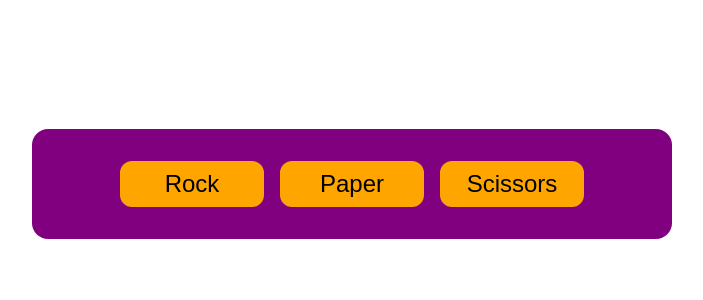
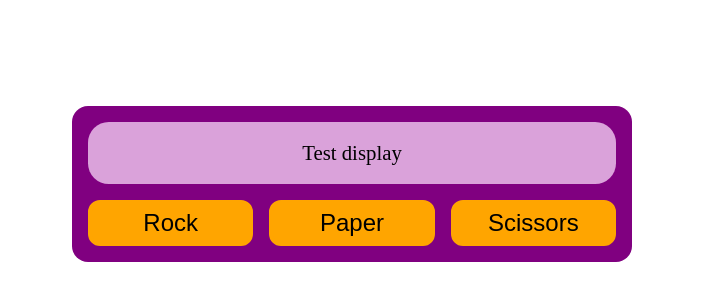
Before and after one commit to karolbrol/odin-rock-paper-scissors, a plain HTML site: page index.html in a window 1280 px wide. Shown: the part 216-516 px from the top of the page, without its empty margins (288-991 px from the left). Drawn offline with Linux system fonts and the light colour scheme.

Commit message:
Add score display

```diff
--- a/index.html
+++ b/index.html
@@ -11,9 +11,13 @@
     <main class="main-section">
 
         <div class="game-container" id="rps-container">
-            <button class="rps-btn" value="Rock">Rock</button>
-            <button class="rps-btn" value="Paper">Paper</button>
-            <button class="rps-btn" value="Scissors">Scissors</button>
+            <div class="rps-display" id="rps-display">Test display</div>
+            <div class="btn-container" id="btn-container">
+                <button class="rps-btn" value="Rock">Rock</button>
+                <button class="rps-btn" value="Paper">Paper</button>
+                <button class="rps-btn" value="Scissors">Scissors</button>
+            </div>
+
         </div>
 
     </main>
--- a/script.js
+++ b/script.js
@@ -101,8 +101,8 @@ function whoWon(choice1,choice2){
 // }
 
 //Handle buttons
-const rpsContainer = document.querySelector('#rps-container');
-rpsContainer.addEventListener('click', (event) => {
+const btnContainer = document.querySelector('#btn-container');
+btnContainer.addEventListener('click', (event) => {
     const yourChoice = event.target.value;
-    playARound(yourChoice, getComputerChoice())
+    playARound(yourChoice, getComputerChoice());
 });
--- a/style.css
+++ b/style.css
@@ -18,22 +18,37 @@ body {
 
 .game-container {
     display: flex;
-    justify-content: center;
-    align-items: center;
-    flex-wrap: wrap;
+    flex-direction: column;
+    align-items: stretch;
     gap: 1em;
-    padding: 2em;
+    padding: 1em;
     margin: .5em;
     background-color: purple;
     border-radius: 1em;
-    flex: 0 1 40em;
+    flex: 0 1 35em;
+}
 
+.rps-display {
+    min-height: 3em;
+    background-color: rgb(218, 162, 218);
+    border-radius: 1em;
+    padding: .5em;
+    display: flex;
+    justify-content: center;
+    align-items: center;
+    font-size: 1.3rem;
+}
+.btn-container {
+    display: flex;
+    gap: 1em;
+    justify-content: center;
+    flex-wrap: wrap;
 }
 
 .rps-btn {
     padding: .2em .5em;
     font-size: 1.5rem;
-    flex: 0 1 6em;
+    flex: 1 0 6em;
     background-color: orange;
     border: .2em solid orange;
     border-radius: .5em;
```
